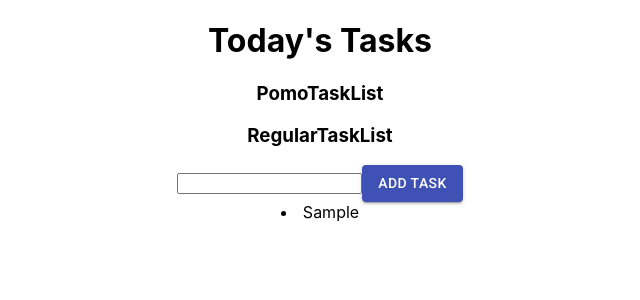
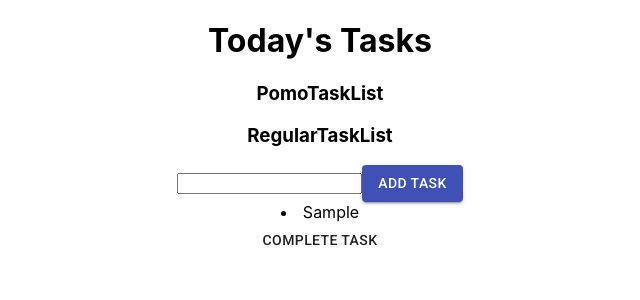
Before and after one commit to synnea/TaskManager, a React (Create React App) app: page / in a window 1280 px wide. Both pictures are taken after typing "Sample" into the empty fields and a click on the button "ADD TASK". Shown: the top 300 px of the page, without its empty margins (320-960 px from the left). Built offline with nearby package versions, Linux system fonts and the light colour scheme.

Commit message:
refactor project to move logic into regular tasks file

```diff
--- a/src/App.js
+++ b/src/App.js
@@ -3,56 +3,21 @@ import React, { Component } from 'react';
 import { connect } from 'react-redux';
 
 import PomoTaskList from './components/PomoTasks/PomoTaskList';
-import RegularTaskList from './components/RegularTasks/RegularTaskList';
+import RegularTaskList from './components/RegularTasks/RegularTasks';
 import * as actions from './store/actions';
 
 class App extends Component {
-  constructor(props) {
-    super(props);
-
-    this.state = {
-      value: '',
-    };
-  }
-
-  componentDidUpdate() {
-    console.log(this.props.regularTask);
-
-  }
-
-  onAddHandler = () => {
-    const task = this.state.value;
-    this.setState({value: ''});
-    this.props.onAddedRegularTask(task);
-  };
-
-
-  onChangeInput = (event) => {
-    this.setState({value: event.target.value});
-  };
 
   render () {
     return (
       <div data-test="components-app" className="App">
         <h1>Today's Tasks</h1>
         <PomoTaskList data-test="component-pomotasklist" />
-        <RegularTaskList add={this.onAddHandler} value={this.state.value} change={this.onChangeInput} data-test="component-regulartasklist"  />
+        <RegularTaskList
+          data-test="component-regulartasklist"  />
       </div>
     );
   }
 }
 
-const mapStateToProps = state => {
-  return {
-    regularTask: state.regularTasks,
-    regularTaskInputValue: state.regularTaskInputValue,
-  }
-};
-
-const mapDispatchToProps = dispatch => {
-  return {
-    onAddedRegularTask: (task) => dispatch(actions.addRegularTask(task))
-  };
-};
-
-export default connect(mapStateToProps, mapDispatchToProps)(App);
+export default App;
--- a/src/components/RegularTasks/RegularTask.js
+++ b/src/components/RegularTasks/RegularTask.js
@@ -1,10 +1,12 @@
 
 import React from 'react';
+import Button from '@material-ui/core/Button';
 
 const RegularTask = (props) => {
     return (
         <div className="task">
             <li>{props.description}</li>
+            <Button onClick={() => props.complete(props.id)}>Complete Task</Button>
         </div>
     )
 }
--- a/src/components/RegularTasks/RegularTaskList.js
+++ /dev/null
@@ -1,41 +0,0 @@
-import React, { Component } from 'react';
-import Input from './RegularTaskInput';
-import RegularTask from './RegularTask';
-import { connect } from 'react-redux';
-
-class RegularTaskList extends Component {
-
-    render () {
-        let tasks = (
-            <div>
-            {this.props.regularTasks.map(task => {
-            return  <RegularTask
-             key={task.id}
-             description={task.description}
-             id={task.id} />
-            })}
-            </div>
-        );
-
-        return (
-            <div>
-                <h3>RegularTaskList</h3>
-                <Input add={this.props.add} change={this.props.change} value={this.props.value} />
-                {tasks}
-            </div>
-        )
-    }
-
-    componentDidUpdate() {
-        console.log(this.tasks)
-    }
-};
-
-
-const mapStateToProps = state => {
-    return {
-        regularTasks: state.regularTasks
-      }
-}
-
-export default connect(mapStateToProps)(RegularTaskList);
--- /dev/null
+++ b/src/components/RegularTasks/RegularTasks.js
@@ -0,0 +1,80 @@
+import React, { Component } from 'react';
+import Input from './RegularTaskInput';
+import RegularTask from './RegularTask';
+import * as actions from '../../store/actions';
+
+import { connect } from 'react-redux';
+
+class RegularTaskList extends Component {
+    constructor(props) {
+        super(props);
+
+        this.state = {
+          value: '',
+        };
+      }
+
+      componentDidUpdate() {
+        console.log(this.props.regularTask);
+
+      }
+
+      onAddHandler = () => {
+        const task = this.state.value;
+        this.setState({value: ''});
+        this.props.onAddedRegularTask(task);
+      };
+
+      onCompleteHandler = (id) => {
+        this.props.onCompletedRegularTask(id);
+      }
+
+
+      onChangeInput = (event) => {
+        this.setState({value: event.target.value});
+      };
+
+
+    render () {
+        let tasks = (
+            <div>
+            {this.props.regularTasks.map(task => {
+            return  <RegularTask
+             complete={this.onCompleteHandler}
+             key={task.id}
+             description={task.description}
+             id={task.id} />
+            })}
+            </div>
+        );
+
+        return (
+            <div>
+                <h3>RegularTaskList</h3>
+                <Input add={this.onAddHandler} change={this.onChangeInput} value={this.state.value} />
+                {tasks}
+            </div>
+        )
+    }
+
+    componentDidUpdate() {
+        console.log(this.tasks)
+    }
+};
+
+
+const mapStateToProps = state => {
+    return {
+        regularTasks: state.regularTasks,
+        regularTaskInputValue: state.regularTaskInputValue,
+      }
+}
+
+const mapDispatchToProps = dispatch => {
+  return {
+    onAddedRegularTask: (task) => dispatch(actions.addRegularTask(task)),
+    onCompletedRegularTask: (id) => dispatch(actions.completeRegularTask(id))
+  };
+};
+
+export default connect(mapStateToProps, mapDispatchToProps)(RegularTaskList);
--- a/src/store/actionTypes.js
+++ b/src/store/actionTypes.js
@@ -1,2 +1,2 @@
 export const ADD_REGULAR_TASK = 'ADD_REGULAR_TASK';
-export const CHANGE_REGULAR_INPUT_VALUE = 'CHANGE_REGULAR_INPUT_VALUE';
+export const COMPLETE_REGULAR_TASK = 'COMPLETE_REGULAR_TASK';
--- a/src/store/actions.js
+++ b/src/store/actions.js
@@ -7,3 +7,10 @@ export const addRegularTask = ( task ) => {
         payload: task
     };
 };
+
+export const completeRegularTask = ( id ) => {
+    return {
+        type: actionTypes.COMPLETE_REGULAR_TASK,
+        payload: id
+    };
+};
--- a/src/store/reducer.js
+++ b/src/store/reducer.js
@@ -14,8 +14,6 @@ export function nextTaskId(tasks) {
 const reducer = ( state = initialState, action ) => {
     switch (action.type) {
         case actionTypes.ADD_REGULAR_TASK:
-            console.log("inside reducer");
-            console.log(action)
             return {
                 ...state,
                 regularTasks: [
@@ -28,6 +26,17 @@ const reducer = ( state = initialState, action ) => {
                       }
                 ]
             }
+        case actionTypes.COMPLETE_REGULAR_TASK:
+            console.log("inside complete reducer");
+            const task = state.regularTasks.filter(task => task.id === action.payload);
+
+            return {
+                ...state,
+                regularTasks: [
+                    ...state.regularTasks,
+                    task.completed = true
+                ]
+            }
         default:
             return state;
     }
```
